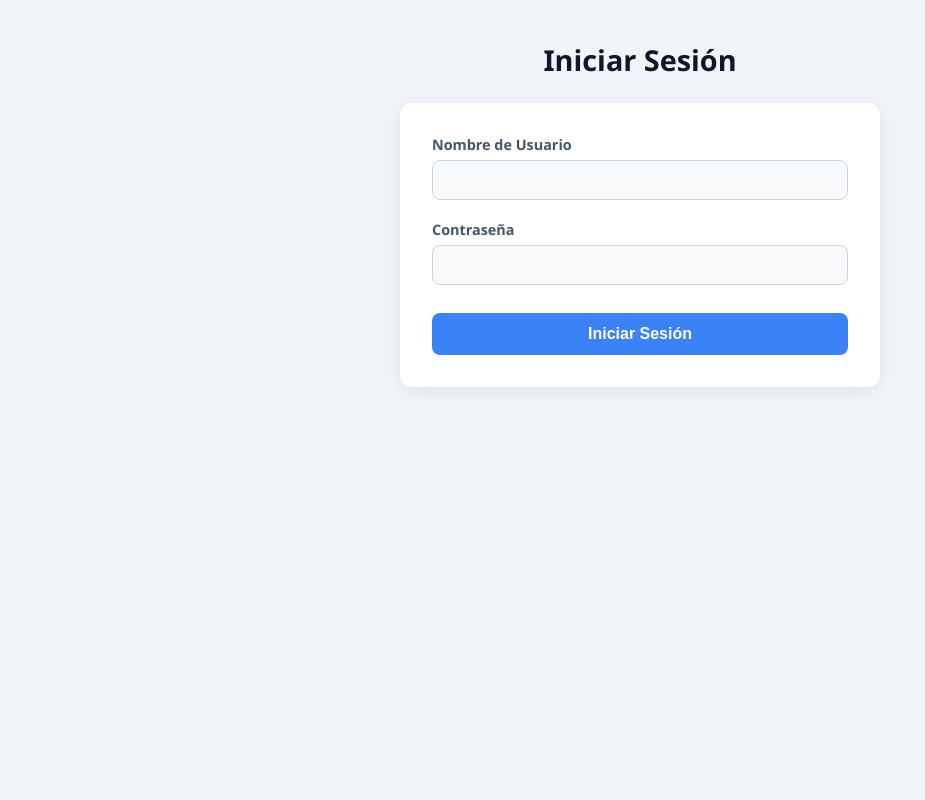
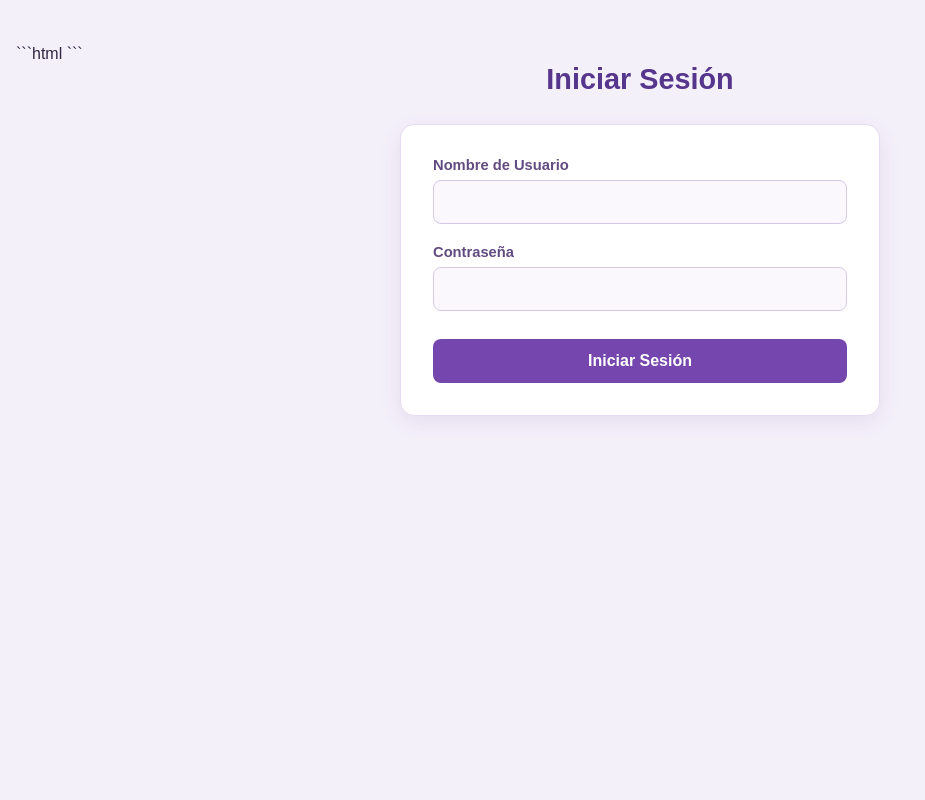
Before and after one commit to sam3246/pedidofacil2, a Django app: page /usuarios/login/ in a window 1280 px wide. Shown: the whole page, without its empty margins (0-925 px from the left). Run offline with Django 5.2, Linux system fonts and the light colour scheme.

Commit message:
css a usuarios

````diff
--- a/usuarios/templates/usuarios/login.html
+++ b/usuarios/templates/usuarios/login.html
@@ -4,25 +4,26 @@
     <meta charset="UTF-8">
     <meta name="viewport" content="width=device-width, initial-scale=1.0">
     <title>Formulario login</title>
-    <style>
+    ```html
+<style>
     * {
         box-sizing: border-box;
     }
 
     body {
-        font-family: "Segoe UI", system-ui, -apple-system, sans-serif;
-        background: #f1f5f9;
-        color: #1e293b;
+        font-family: Arial, Helvetica, sans-serif;
+        background: #f4f0fa;
+        color: #302641;
         margin: 0;
-        padding: 40px 16px;
+        padding: 45px 16px;
         min-height: 100vh;
     }
 
     h1 {
         text-align: center;
         font-size: 1.8rem;
-        margin: 0 0 24px;
-        color: #0f172a;
+        margin: 0 0 28px;
+        color: #56358c;
     }
 
     form {
@@ -30,8 +31,9 @@
         margin: 0 auto;
         background: #ffffff;
         padding: 32px;
-        border-radius: 12px;
-        box-shadow: 0 4px 20px rgba(15, 23, 42, 0.08);
+        border: 1px solid #e5dcf2;
+        border-radius: 14px;
+        box-shadow: 0 6px 22px rgba(75, 45, 120, 0.09);
     }
 
     .form-group {
@@ -39,50 +41,57 @@
     }
 
     .fecha {
+        display: block;
         width: 100%;
-        height: 40px;
+        min-height: 44px;
         border-radius: 8px;
-        border: 1px solid #cbd5e1;
-        color: #2d2d2d;
-        background: #f8fafc;
-        padding-left: 10px;
+        border: 1px solid #d6c9e8;
+        color: #302641;
+        background: #faf8fd;
+        padding: 10px 12px;
         font-size: 1rem;
+        font-family: inherit;
+        transition: border-color 0.2s, box-shadow 0.2s;
     }
 
     label {
         display: block;
-        margin-bottom: 6px;
-        font-size: 0.9rem;
-        font-weight: 600;
-        color: #475569;
+        margin-bottom: 7px;
+        font-size: 0.92rem;
+        font-weight: bold;
+        color: #624b80;
     }
 
     input[type="text"] {
+        display: block;
         width: 100%;
-        padding: 10px 14px;
+        padding: 12px 14px;
         font-size: 1rem;
-        color: #1e293b;
-        background: #f8fafc;
-        border: 1px solid #cbd5e1;
+        font-family: inherit;
+        color: #302641;
+        background: #faf8fd;
+        border: 1px solid #d6c9e8;
         border-radius: 8px;
-        transition: border-color 0.2s, box-shadow 0.2s, background 0.2s;
+        transition: border-color 0.2s, box-shadow 0.2s;
     }
 
-    input[type="text"]:focus {
+    input[type="text"]:focus,
+    .fecha:focus {
         outline: none;
         background: #ffffff;
-        border-color: #3b82f6;
-        box-shadow: 0 0 0 3px rgba(59, 130, 246, 0.2);
+        border-color: #8959c7;
+        box-shadow: 0 0 0 3px rgba(137, 89, 199, 0.15);
     }
 
     .btn-submit {
         width: 100%;
-        padding: 12px;
+        padding: 13px;
         margin-top: 8px;
         font-size: 1rem;
-        font-weight: 600;
+        font-weight: bold;
+        font-family: inherit;
         color: #ffffff;
-        background: #3b82f6;
+        background: #7546ad;
         border: none;
         border-radius: 8px;
         cursor: pointer;
@@ -90,7 +99,7 @@
     }
 
     .btn-submit:hover {
-        background: #2563eb;
+        background: #5d328f;
     }
 
     .btn-submit:active {
@@ -102,22 +111,31 @@
         margin-top: 16px;
         text-align: center;
         font-size: 0.9rem;
-        color: #64748b;
+        color: #79658f;
         text-decoration: none;
         transition: color 0.2s;
     }
 
     .back-link:hover {
-        color: #1e293b;
+        color: #56358c;
         text-decoration: underline;
     }
 
     @media (max-width: 520px) {
+        body {
+            padding: 25px 12px;
+        }
+
         form {
             padding: 24px 18px;
         }
+
+        h1 {
+            font-size: 1.55rem;
+        }
     }
 </style>
+```
 </head>
 <body>
     <h1>Iniciar Sesión</h1>
````
